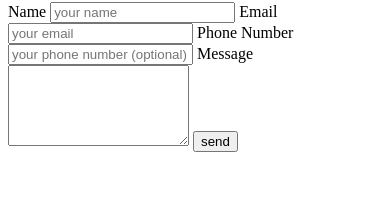
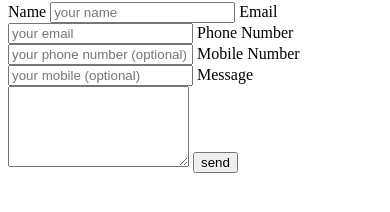
Before and after one commit to ELTemi/exceptional-realty, a plain HTML site: page contact.html in a window 390 px wide. Shown: the part 574-786 px from the top of the page. Drawn offline with Linux system fonts and the light colour scheme.

Commit message:
added mobile number to contact form

```diff
--- a/contact.html
+++ b/contact.html
@@ -31,6 +31,8 @@
       <input type="email" id="email" name="email" placeholder="your email" required>
       <label for="phone">Phone Number</label>
       <input type="tel" id="phone_number" name="phone_number" placeholder="your phone number (optional)">
+      <label for="mobile">Mobile Number</label>
+      <input type="tel" id="mobile_number" name="mobile_number" placeholder="your mobile (optional)">
       <label for="message">Message</label>
       <textarea id="message" name="message" rows="5"></textarea>
       <input type="submit" value="send">
```
